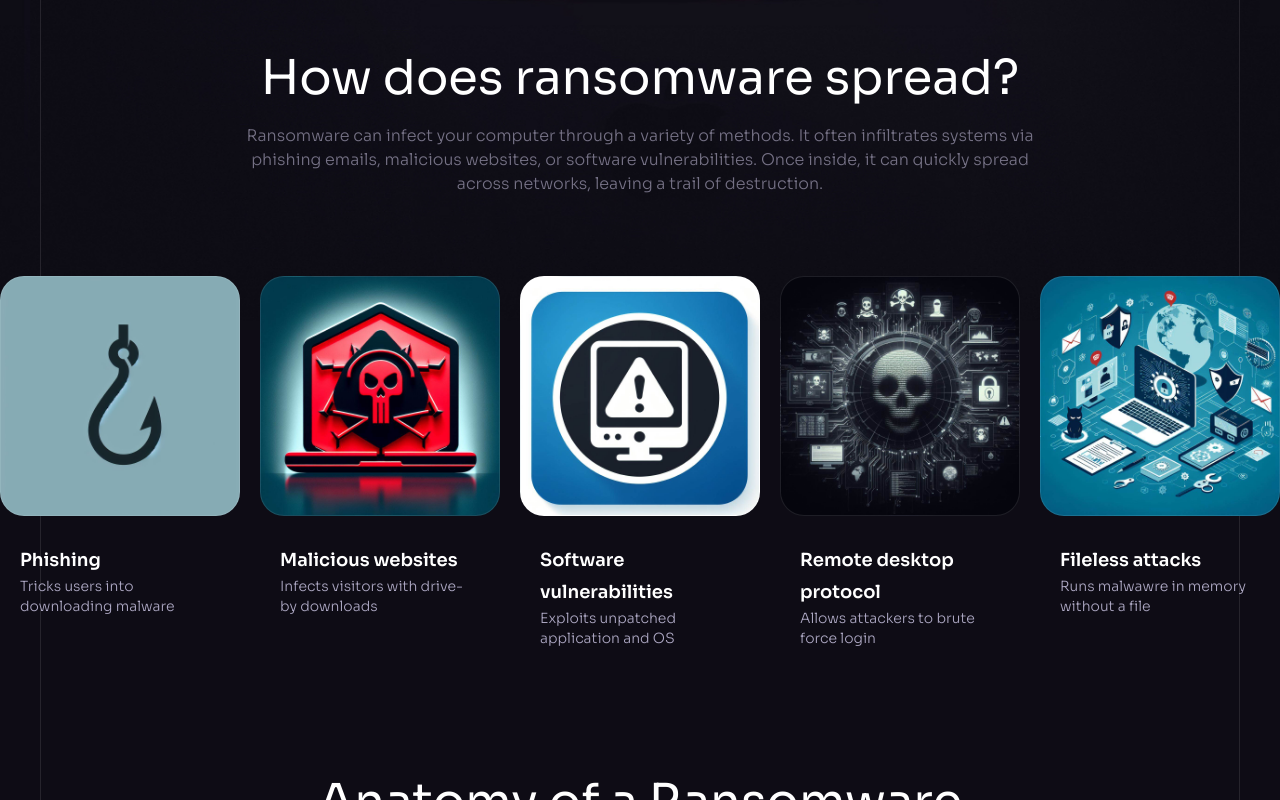
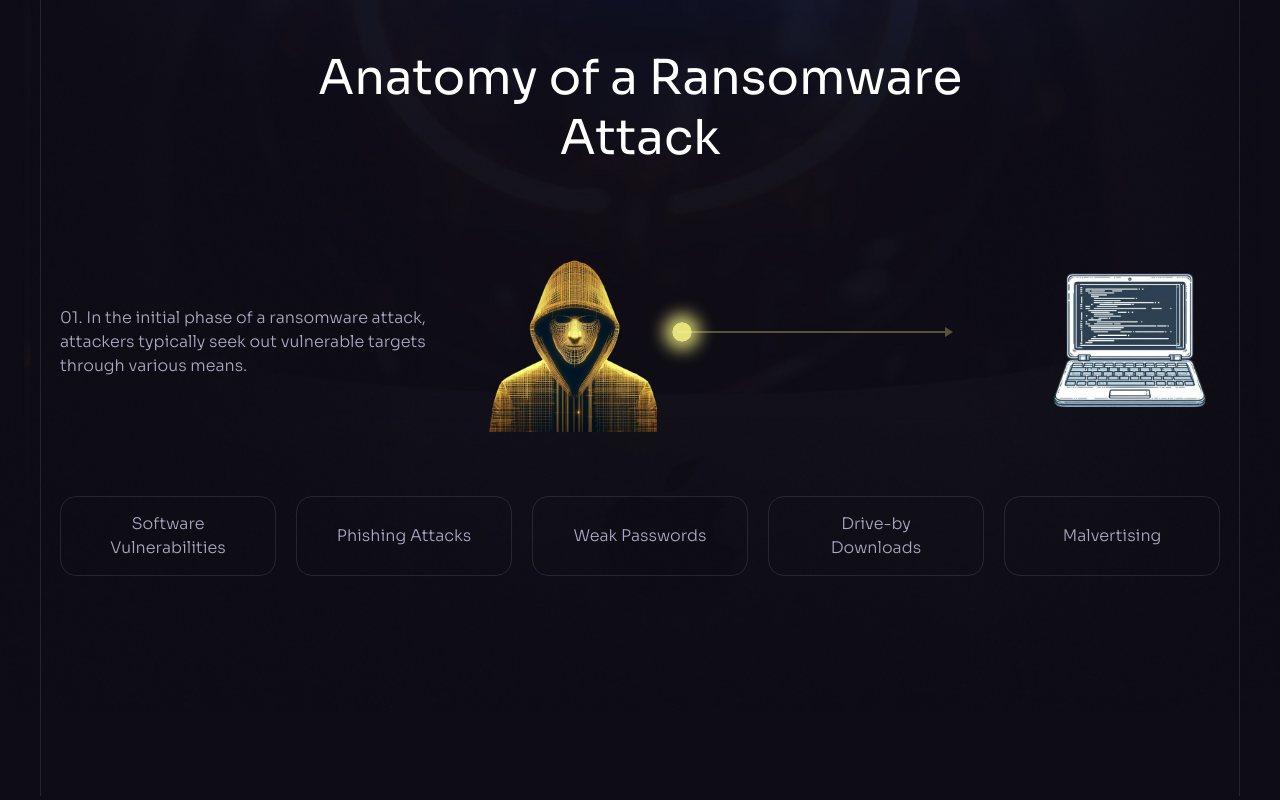
Before and after one commit to HAnjula/safe-cyber, a React (Vite) app: page /ransomware in a window 1280 px wide. Shown: the part 1000-1800 px from the top of the page. Built offline with nearby package versions, Linux system fonts and the light colour scheme.

Commit message:
ransomware updated

```diff
--- a/src/components/Ransomware.jsx
+++ b/src/components/Ransomware.jsx
@@ -1,7 +1,7 @@
 import Section from "./Section";
 import Heading from "./Heading";
 import { RansomwareMethods } from "../constants";
-import { SpreadMethods } from "../constants";
+import { useState } from "react";
 import { heroBackground } from "../assets";
 import { hacker } from "../assets";
 import { laptop } from "../assets";
@@ -13,6 +13,8 @@ import { server } from "../assets";
 import { bitcoin } from "../assets";
 
 const Ransomware = () => {
+  const [hoveredItem, setHoveredItem] = useState(null);
+
   return (
     <Section id="how-to-use" crosses>
       <div className="container mb-10 relative">
@@ -54,37 +56,17 @@ const Ransomware = () => {
           ))}
         </div>
         {/* Heading component for SpreadMethods */}
-        <Heading
-          title="How does ransomware spread?"
-          text="Ransomware can infect your computer through a variety of methods. It often infiltrates systems via phishing emails, malicious websites, or software vulnerabilities. Once inside, it can quickly spread across networks, leaving a trail of destruction."
-          className="z-10 relative"
-        />
-        <div className="lg:flex lg:flex-row flex items-center justify-center">
-          <div className="relative flex flex-col lg:flex-row gap-5">
-            {/* Rendering SpreadMethods */}
-            {SpreadMethods.map((item) => (
-              <div className="flex flex-col lg:flex-col" key={item.id}>
-                <div
-                  className="relative z-1 w-[20rem] md:w-[20rem] flex flex-row h-[15rem] md:h-[20rem] lg:h-[15rem] lg:w-[15rem] mb-2 p-5 border border-n-1/10 rounded-3xl overflow-hidden hover:scale-105 transition-all duration-150 ease-in bg-cover bg-center"
-                  style={{
-                    backgroundImage: `url(${item.iconUrl})`,
-                  }}
-                ></div>
-                <div className="relative z-1 flex flex-col w-full md:w-auto h-[10rem] md:h-[20rem] lg:h-[15rem] lg:w-[15rem] mb-2 p-5 overflow-hidden bg-cover bg-center">
-                  <h6 className="h6">{item.title}</h6>
-                  <p className="body-2 mb-2 lg:mb-6 text-n-3 text-sm">
-                    {item.text}
-                  </p>
-                </div>
-              </div>
-            ))}
-          </div>
-        </div>
+
         <Heading
           title="Anatomy of a Ransomware Attack"
           className="z-10 relative"
         />
-        <div className="relative flex flex-wrap gap-5 lg:flex lg:items-center lg:justify-between border-white mb-15">
+        <div className="relative gap-5 lg:flex lg:items-center lg:justify-between border-white mb-15">
+          <p className="body-2 text-left text-n-3">
+            01. In the initial phase of a ransomware attack, attackers typically
+            seek out vulnerable targets through various means.
+          </p>
+
           <img className="w-[180px] h-[180px]" src={hacker} alt="#hacker" />
           <div className="arrow-1"></div>
           <img
@@ -93,6 +75,28 @@ const Ransomware = () => {
             alt="#hacker"
           />
         </div>
+
+        <div className="relative flex items-center flex flex-col justify-center gap-5 lg:flex lg:flex-row border-white mb-15">
+          {/* Rendering Ransomware methods */}
+          {RansomwareMethods.map((item) => (
+            <div
+              className="relative z-1 flex items-center justify-center w-[20rem] h-[5rem] p-5 border border-n-1/10 rounded-2xl overflow-hidden"
+              key={item.id}
+              onMouseEnter={() => setHoveredItem(item.id)}
+              onMouseLeave={() => setHoveredItem(null)}
+            >
+              <div className="relative z-2 flex items-center justify-center p-[1.1rem] pointer-events-none">
+                <p className="body-2 text-center text-n-3">{item.ways}</p>
+              </div>
+              {hoveredItem === item.id && (
+                <div className="absolute z-10  -translate-x-1/2 mt-2 p-4 bg-white border border-gray-300 rounded-md shadow-md">
+                  {/* Popup content goes here */}
+                  <p>This is a pop-up window for {item.ways}</p>
+                </div>
+              )}
+            </div>
+          ))}
+        </div>
       </div>
     </Section>
   );
--- a/src/constants/index.js
+++ b/src/constants/index.js
@@ -305,6 +305,7 @@ export const RansomwareMethods = [
     id: "0",
     title: "Encrypt files",
     text: "Makes files unreadable",
+    ways: "Software Vulnerabilities",
     iconUrl: benefitIcon1,
   },
   {
@@ -312,24 +313,28 @@ export const RansomwareMethods = [
     title: "Targets organizations",
     text: "Goes after businesses",
     iconUrl: benefitIcon2,
+    ways: "Phishing Attacks",
     light: true,
   },
   {
     id: "2",
     title: "Attacks servers",
     text: "Hits network systems",
+    ways: "Weak Passwords",
     iconUrl: benefitIcon3,
   },
   {
     id: "3",
     title: "Infects personal devices",
     text: "Affects phones and tablets",
+    ways: "Drive-by Downloads",
     iconUrl: benefitIcon4,
   },
   {
     id: "4",
     title: "Ransoms vary",
     text: "Ransom amounts differ",
+    ways: "Malvertising",
     iconUrl: benefitIcon2,
   },
 ];
```
Also changed, not shown: components.json (added).
